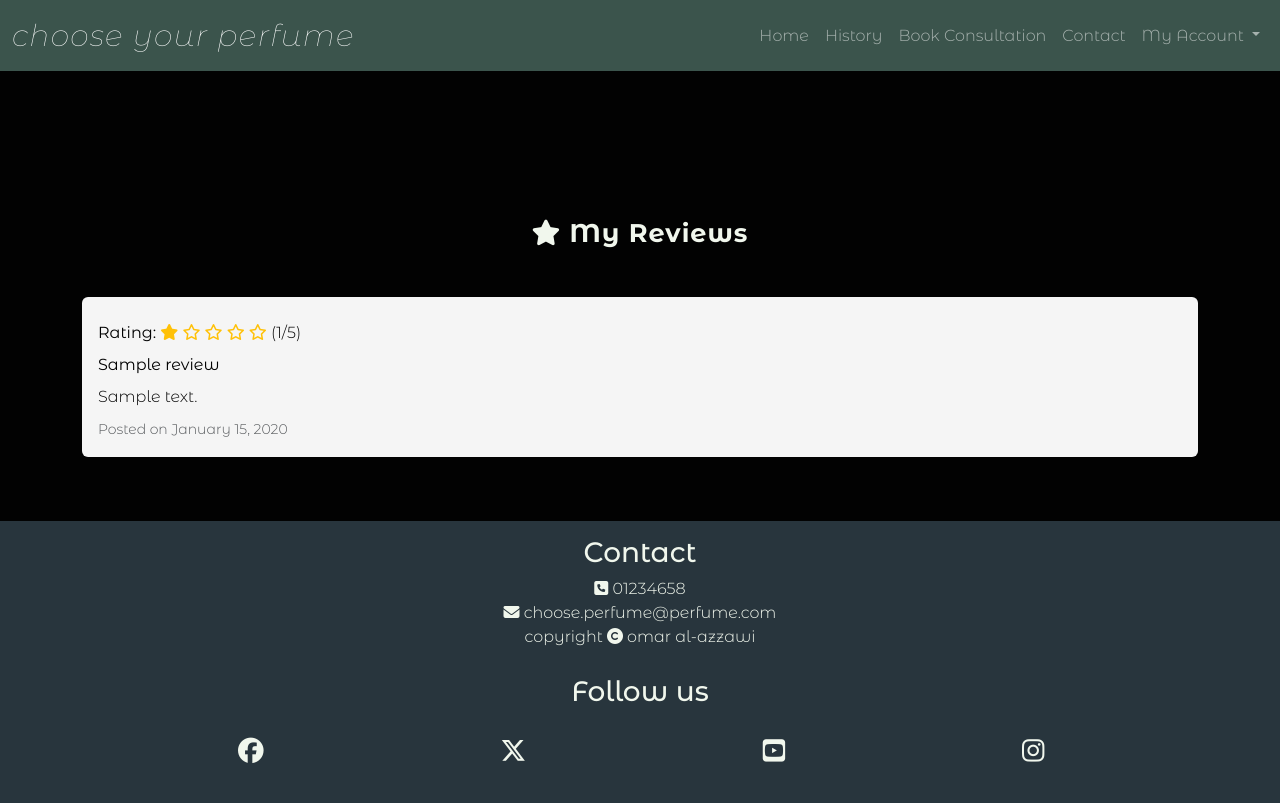
After one commit to omarazzawi/chooseYourPerfume, a Django app: page /reviews/ in a window 1280 px wide. The commit adds this page. Run offline with Django 5.2, Linux system fonts and the light colour scheme; a user stored in the database is signed in; tables that the repository leaves empty hold one stand-in row (values such as "Sample post"); data that the repository does not hold is empty; some libraries are stand-ins or nearby versions.

Commit message:
Modernize navbar with Bootstrap 5 dropdown - Add My Account menu with Reviews access

```diff
--- a/config/urls.py
+++ b/config/urls.py
@@ -24,4 +24,5 @@ urlpatterns = [
     path('history/', TemplateView.as_view(template_name='history.html'), name='history'),
     path('accounts/', include('accounts.urls')),
     path('consultations/', include('consultations.urls')),
+    path('reviews/', include('reviews.urls')),
 ]
--- /dev/null
+++ b/reviews/urls.py
@@ -0,0 +1,9 @@
+from django.urls import path
+from . import views
+
+app_name = 'reviews'
+
+urlpatterns = [
+    path('', views.review_list, name='review_list'),
+    path('create/<int:session_id>/', views.create_review, name='create_review'),
+]
--- a/reviews/views.py
+++ b/reviews/views.py
@@ -1,3 +1,41 @@
-from django.shortcuts import render
+from django.shortcuts import render, redirect, get_object_or_404
+from django.contrib.auth.decorators import login_required
+from django.contrib import messages
+from consultations.models import ConsultationSession
+from .models import Review
+from .forms import ReviewForm
 
-# Create your views here.
+
+@login_required
+def create_review(request, session_id):
+    """Create a new review for a consultation session."""
+    session = get_object_or_404(ConsultationSession, id=session_id)
+
+    # Check if user already reviewed this session
+    if Review.objects.filter(user=request.user, session=session).exists():
+        messages.error(request, 'You have already reviewed this consultation.')
+        return redirect('consultations:consultation_list')
+
+    if request.method == 'POST':
+        form = ReviewForm(request.POST)
+        if form.is_valid():
+            review = form.save(commit=False)
+            review.user = request.user
+            review.session = session
+            review.save()
+            messages.success(request, 'Thank you for your review!')
+            return redirect('reviews:review_list')
+    else:
+        form = ReviewForm()
+
+    return render(request, 'reviews/create_review.html', {
+        'form': form,
+        'session': session
+    })
+
+
+@login_required
+def review_list(request):
+    """Display all reviews by the user."""
+    reviews = Review.objects.filter(user=request.user)
+    return render(request, 'reviews/review_list.html', {'reviews': reviews})
--- a/static/css/style.css
+++ b/static/css/style.css
@@ -1,8 +1,7 @@
-/* Google fonts import*/
-@import url('https://fonts.googleapis.com/css2?family=Inter:ital,opsz,wght@0,14..32,100..900;1,14..32,100..900&family=Macondo&family=Oswald:wght@200..700&family=Roboto:ital,wght@0,100..900;1,100..900&display=swap');
-@import url('https://fonts.googleapis.com/css2?family=Montserrat+Alternates:ital,wght@0,200;0,300;0,400;1,100;1,200;1,300;1,400&family=Quicksand:wght@300..700&display=swap');
+/* Google fonts import */
+@import url('https://fonts.googleapis.com/css2?family=Montserrat+Alternates:ital,wght@0,100;0,200;0,300;0,400;0,500;0,600;0,700;1,100;1,200;1,300;1,400&display=swap');
 
-/*Ganeral */
+/* General */
 * {
     margin: 0;
     padding: 0;
@@ -13,31 +12,14 @@ body {
     min-height: 100vh;
     display: flex;
     flex-direction: column;
-    /* genral color */
     color: #F1F7ED;
     font-family: "Montserrat Alternates", sans-serif;
     font-weight: 300;
     font-style: normal;
+    background-color: #020202;
 }
 
-/*Header*/
-
-header {
-    background-color: #3B544C;
-    padding: 0 1.5rem;
-    position: fixed;
-    z-index: 99;
-    width: 100%;
-    box-shadow: 0 2px 2px #272727;
-    display: flex;
-    justify-content: space-between;
-    align-items: baseline;
-}
-
-header a {
-    text-decoration: none;
-}
-
+/* Headings */
 h1 {
     padding: 1.5rem 0;
     font-size: 100%;
@@ -58,56 +40,25 @@ h2 {
     font-size: 160%;
 }
 
-/* The padding taget the paragraph for a  breathe in case you want add another h4 elemint*/
-
 h4 {
     padding-bottom: 1rem;
 }
 
-
-
-#menu {
-    letter-spacing: 2px;
-    list-style-type: none;
+/* Main */
+main {
+    background-color: #020202;
+    flex: 1 0 auto;
+    margin-top: 78px;
+    color: #F1F7ED;
 }
 
-#menu a {
-    color: #F1F7ED;
-    font-weight: 200;
+/* Video */
+.video {
+    width: 100%;
+    padding-top: 20px;
 }
 
-.active {
-    border-bottom: 1px solid #454544;
-}
-
-/* Navbar style*/
-nav {
-    position: absolute;
-    background-color: #3B544C;
-    width: 100%;
-    left: 0;
-    padding: 0 1rem;
-    display: none;
-    top: 100%;
-    font-family: "Montserrat Alternates", sans-serif;
-    font-weight: 300;
-    font-style: normal;
-}
-
-/* Nav toggle */
-#nav-toggle:checked~nav {
-    display: block;
-}
-
-#nav-toggle {
-    display: none;
-}
-
-.nav-toggle-label {
-    font-size: 2rem;
-}
-
-/* Styling the booking button*/
+/* Buttons */
 .book-time {
     font-size: 110%;
     font-weight: 400;
@@ -116,7 +67,6 @@ nav {
     text-decoration: none;
     box-sizing: content-box;
     padding: 0.8rem;
-
 }
 
 .book-time:hover {
@@ -124,24 +74,7 @@ nav {
     color: #3B544C;
 }
 
-/*Main*/
-
-main {
-    background-color: #020202;
-    /* Make main element take up any surplus space to push footer down */
-    flex: 1 0 auto;
-    margin-top: 78px;
-    color: #F1F7ED;
-
-}
-
-.video {
-    width: 100%;
-    padding-top: 67px;
-}
-
-/* Booking page */
-
+/* Booking Page */
 #booking h2 {
     padding-bottom: 10px;
     padding-top: 80px;
@@ -174,8 +107,7 @@ main {
     width: fit-content;
 }
 
-/* Card sction */
-
+/* Cards */
 .card {
     border: none;
     background-color: whitesmoke;
@@ -188,19 +120,17 @@ main {
     font-style: italic;
 }
 
-
-
-/* Style the second booking button*/
+.sub-heading-color {
+    color: #3B544C;
+}
 
 #perfume-card .book-time {
     font-size: 150%;
 }
 
-/* History page */
-
+/* History Page */
 #history {
     padding-bottom: 50px;
-
 }
 
 #history h2 {
@@ -215,11 +145,9 @@ main {
     text-decoration: none;
     font-weight: bold;
     color: green;
-
 }
 
-/*Footer*/
-
+/* Footer */
 footer {
     background-color: #28353d;
 }
@@ -236,8 +164,7 @@ footer {
     color: #F1F7ED;
 }
 
-/* Diffrent hover style, just for fun*/
-
+/* Social Media Icons */
 .fa-facebook:hover {
     background-color: blue;
 }
@@ -268,22 +195,41 @@ footer {
     color: #F1F7ED;
 }
 
-/** Media query for Medium and large mobile screen (375px and up) */
-@media screen and (min-width: 375px) {
-
-    /* Header*/
-
-    header {
-        padding-bottom: 9px;
+/* Navbar Brand (Logo) */
+.navbar-brand em {
+    font-family: "Montserrat Alternates", sans-serif;
+    font-weight: 100;
+    font-style: italic;
+    letter-spacing: 1.3px;
 }
 
-    #home {
-        padding-bottom: 2rem;
+/* Dropdown Menu Styling */
+.dropdown-menu {
+    background-color: #3B544C;
 }
 
+.dropdown-item {
+    color: #F1F7ED;
+}
 
+.dropdown-item:hover {
+    background-color: #28353d;
+    color: #F1F7ED;
+}
 
+.dropdown-divider {
+    border-color: rgba(241, 247, 237, 0.2);
+}
 
+/* Active Nav Link */
+.nav-link.active {
+    border-bottom: 2px solid #F1F7ED;
+}
+
+/* Media Queries */
+
+/* Small devices (375px and up) */
+@media screen and (min-width: 375px) {
     main {
         margin-top: 60px;
     }
@@ -295,83 +241,34 @@ footer {
     #history h2 {
         padding-top: 86px;
     }
-
 }
 
+/* Medium devices (420px and up) */
 @media screen and (min-width: 420px) {
     h1 {
         font-size: 150%;
     }
 }
 
-/** Media query tablets and larger screen (768px and up) */
+/* Tablets (768px and up) */
 @media screen and (min-width: 768px) {
-
-    /* Header*/
-    header {
-        padding-bottom: 0px;
-    }
-
     h1 {
         font-size: 145%;
     }
 
-    nav {
-        padding-top: 1px;
-        display: block;
-        position: relative;
-        box-shadow: none;
-        width: fit-content;
-    }
-
-    #menu {
-        display: flex;
-        padding-top: 2rem;
-    }
-
-    #menu>li {
-        padding-left: 1rem;
-        font-size: 110%;
-    }
-
-    .nav-toggle-label {
-        display: none;
-    }
-}
-
-/* Main content */
     main {
         margin-top: 57px;
     }
 
-/* We set min-height to make the cards have the same frame dimension */
     #perfume-card .card-body {
         min-height: 395px;
     }
-
-/* Large devices (laptops and desktops, 992px and up) */
-@media screen and (min-width: 992px) {
-    nav {
-        display: block;
-        position: relative;
-        box-shadow: none;
-        width: fit-content;
 }
 
-    #menu a:hover {
-        border-bottom: 2px solid #1c1c1c;
-    }
-
-    #menu>li {
-        padding-left: 1rem;
-        font-size: 120%;
-        font-weight: 900;
-    }
-
-    #logo {
+/* Large devices (992px and up) */
+@media screen and (min-width: 992px) {
+    .navbar-brand em {
         font-size: 150%;
-        line-height: 75px;
-        margin: 0 0.5rem;
     }
 
     main {
@@ -382,5 +279,4 @@ main {
         padding-bottom: 35px;
         padding-top: 5px;
     }
-
 }
--- a/templates/base.html
+++ b/templates/base.html
@@ -25,34 +25,69 @@
 <body>
     <!-- Header -->
     <header>
-        <a href="{% url 'home' %}">
-            <h1 id="logo"><em>choose your perfume</em></h1>
-        </a>
-        <input type="checkbox" id="nav-toggle" name="nav-toggle">
-        <label for="nav-toggle" class="nav-toggle-label">
-            <i class="fa-solid fa-bars"></i>
-        </label>
-        <nav>
-            <ul id="menu">
-                <ul id="menu">
-                    <li><a href="{% url 'home' %}" class="{% if request.path == '/' %}active{% endif %}">Home</a></li>
-                    <li><a href="{% url 'history' %}"
-                            class="{% if 'history' in request.path %}active{% endif %}">History</a></li>
-                    <li><a href="{% url 'consultations:consultation_list' %}"
-                            class="{% if 'consultations' in request.path %}active{% endif %}">Book Consultation</a></li>
-                    <li><a href="#contact">Contact</a></li>
-                    {% if user.is_authenticated %}
-                    <li><a href="{% url 'consultations:my_bookings' %}"
-                            class="{% if 'my-bookings' in request.path %}active{% endif %}">My Bookings</a></li>
-                    <li><a href="{% url 'accounts:profile' %}">Profile</a></li>
-                    <li><a href="{% url 'accounts:logout' %}">Logout ({{ user.username }})</a></li>
-                    {% else %}
-                    <li><a href="{% url 'accounts:login' %}">Login</a></li>
-                    <li><a href="{% url 'accounts:register' %}">Register</a></li>
-                    {% endif %}
-                </ul>
+        <nav class="navbar navbar-expand-lg navbar-dark" style="background-color: #3B544C;">
+            <div class="container-fluid">
+                <!-- Logo  -->
+                <a class="navbar-brand" href="{% url 'home' %}">
+                    <em>choose your perfume</em>
+                </a>
 
-            </ul>
+                <!-- Hamburger button for mobile -->
+                <button class="navbar-toggler" type="button" data-bs-toggle="collapse" data-bs-target="#navbarNav"
+                    aria-controls="navbarNav" aria-expanded="false" aria-label="Toggle navigation">
+                    <span class="navbar-toggler-icon"></span>
+                </button>
+
+                <!-- Menu items  -->
+                <div class="collapse navbar-collapse" id="navbarNav">
+                    <ul class="navbar-nav ms-auto">
+                        <li class="nav-item">
+                            <a class="nav-link {% if request.path == '/' %}active{% endif %}"
+                                href="{% url 'home' %}">Home</a>
+                        </li>
+                        <li class="nav-item">
+                            <a class="nav-link {% if 'history' in request.path %}active{% endif %}"
+                                href="{% url 'history' %}">History</a>
+                        </li>
+                        <li class="nav-item">
+                            <a class="nav-link {% if 'consultations' in request.path and 'my-bookings' not in request.path %}active{% endif %}"
+                                href="{% url 'consultations:consultation_list' %}">Book Consultation</a>
+                        </li>
+                        <li class="nav-item">
+                            <a class="nav-link" href="#contact">Contact</a>
+                        </li>
+                        {% if user.is_authenticated %}
+                        <li class="nav-item dropdown">
+                            <a class="nav-link dropdown-toggle" href="#" id="navbarDropdown" role="button"
+                                data-bs-toggle="dropdown" aria-expanded="false">
+                                My Account
+                            </a>
+                            <ul class="dropdown-menu dropdown-menu-end" aria-labelledby="navbarDropdown">
+                                <li><a class="dropdown-item" href="{% url 'consultations:my_bookings' %}"><i
+                                            class="fa-solid fa-calendar-days"></i> My Bookings</a></li>
+                                <li><a class="dropdown-item" href="{% url 'reviews:review_list' %}"><i
+                                            class="fa-solid fa-star"></i> My Reviews</a></li>
+                                <li><a class="dropdown-item" href="{% url 'accounts:profile' %}"><i
+                                            class="fa-solid fa-user"></i> Profile</a></li>
+                                <li>
+                                    <hr class="dropdown-divider">
+                                </li>
+                                <li><a class="dropdown-item" href="{% url 'accounts:logout' %}"><i
+                                            class="fa-solid fa-right-from-bracket"></i> Logout ({{ user.username }})</a>
+                                </li>
+                            </ul>
+                        </li>
+                        {% else %}
+                        <li class="nav-item">
+                            <a class="nav-link" href="{% url 'accounts:login' %}">Login</a>
+                        </li>
+                        <li class="nav-item">
+                            <a class="nav-link" href="{% url 'accounts:register' %}">Register</a>
+                        </li>
+                        {% endif %}
+                    </ul>
+                </div>
+            </div>
         </nav>
     </header>
 
--- /dev/null
+++ b/templates/reviews/review_list.html
@@ -0,0 +1,41 @@
+{% extends 'base.html' %}
+
+{% block title %}My Reviews - Choose Your Perfume{% endblock %}
+
+{% block content %}
+<div class="container my-5">
+    <h2 class="mb-4"><i class="fa-solid fa-star"></i> My Reviews</h2>
+
+    {% if reviews %}
+        <div class="row">
+            {% for review in reviews %}
+            <div class="col-12 mb-3">
+                <div class="card">
+                    <div class="card-body">
+                        <h5 class="card-title">{{ review.session.title }}</h5>
+                        <p class="mb-2">
+                            <strong>Rating:</strong>
+                            {% for i in "12345" %}
+                                {% if forloop.counter <= review.rating %}
+                                    <i class="fa-solid fa-star text-warning"></i>
+                                {% else %}
+                                    <i class="fa-regular fa-star text-warning"></i>
+                                {% endif %}
+                            {% endfor %}
+                            ({{ review.rating }}/5)
+                        </p>
+                        <p class="mb-2"><strong>{{ review.title }}</strong></p>
+                        <p class="mb-2">{{ review.comment }}</p>
+                        <p class="mb-0 text-muted"><small>Posted on {{ review.created_at|date:"F d, Y" }}</small></p>
+                    </div>
+                </div>
+            </div>
+            {% endfor %}
+        </div>
+    {% else %}
+        <div class="alert alert-info">
+            <i class="fa-solid fa-info-circle"></i> You haven't written any reviews yet.
+        </div>
+    {% endif %}
+</div>
+{% endblock %}
```
Also changed, not shown: reviews/forms.py (added, +27 -0 lines), templates/consultations/my_bookings.html (+7 -1 lines), templates/reviews/create_review.html (added, +64 -0 lines). Lines whose indentation alone changed are shown as unchanged.
